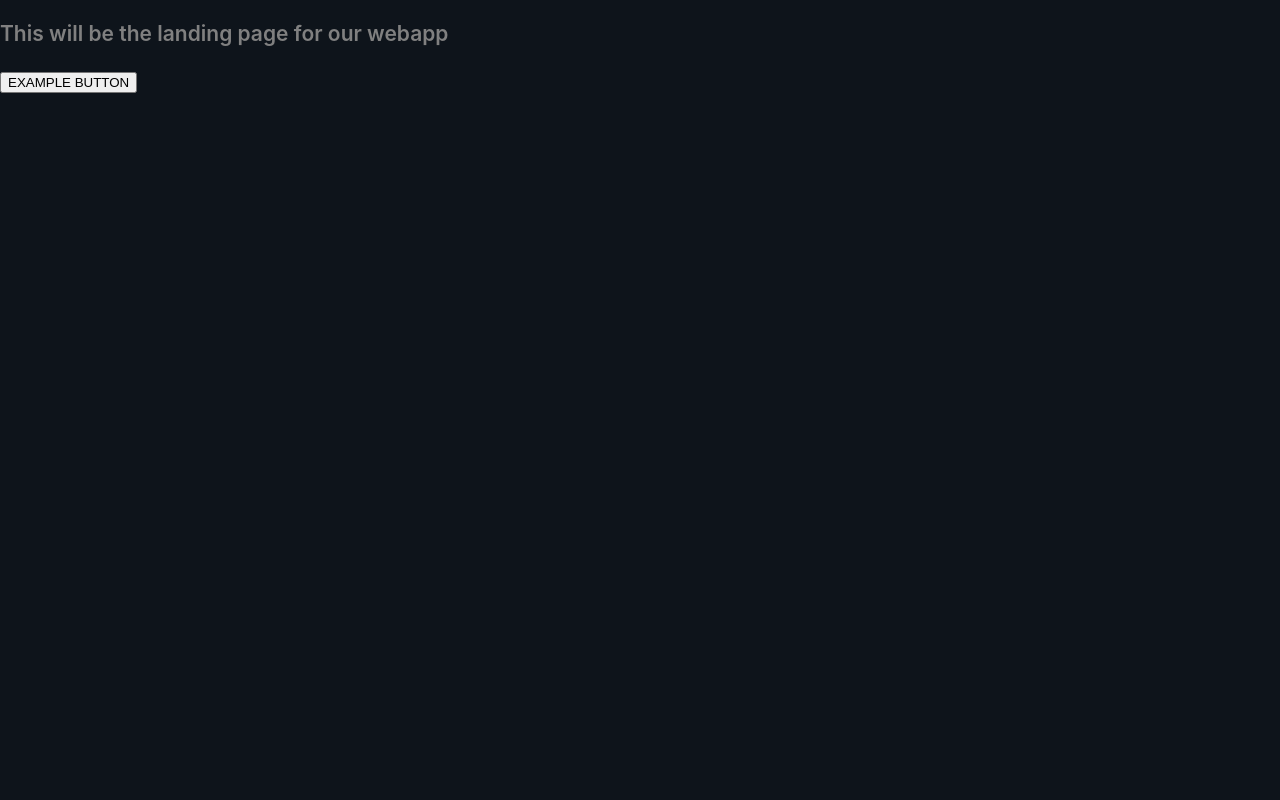
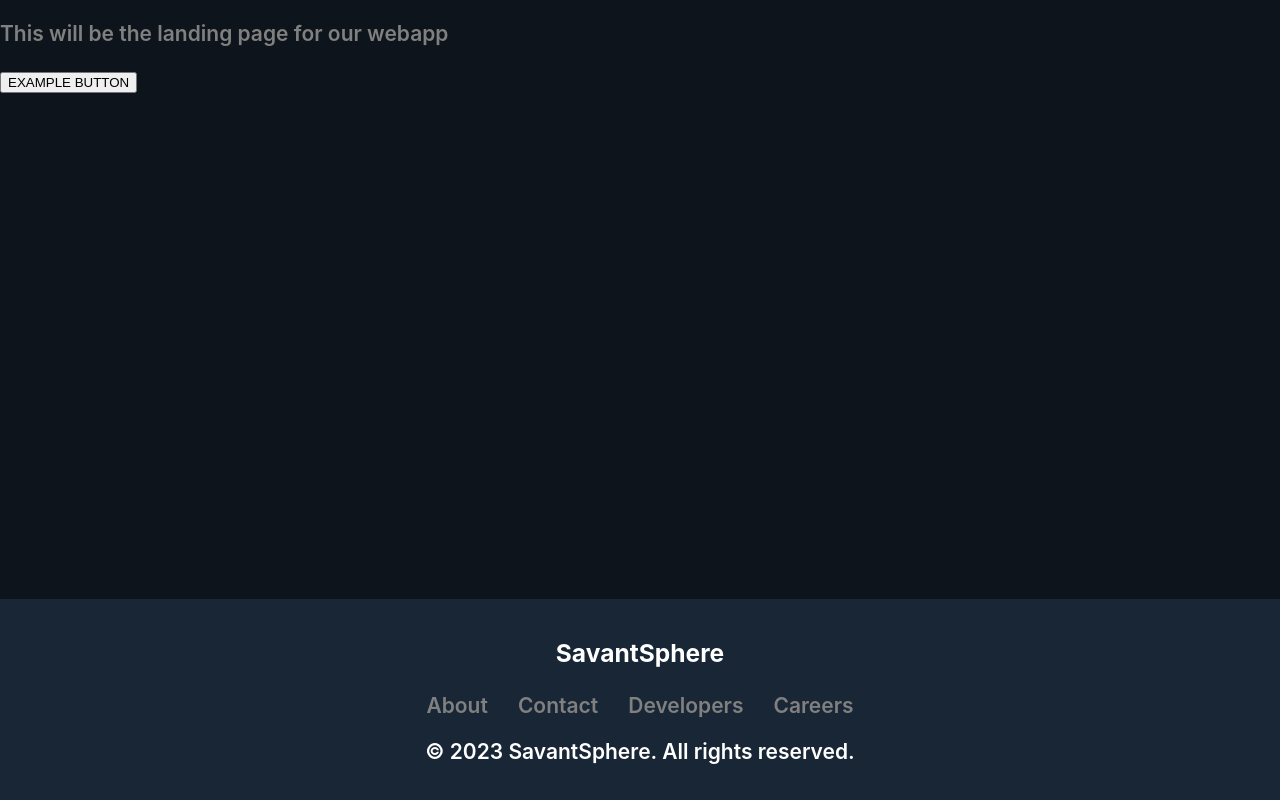
Before and after one commit to Norikaz/SavantSphere, a React (Create React App) app: page / in a window 1280 px wide. Built offline with nearby package versions, Linux system fonts and the light colour scheme.

Commit message:
created footer similar to the mockup, changed some names and styles for other components

```diff
--- a/src/components/ContactForm/styles/index.css
+++ b/src/components/ContactForm/styles/index.css
@@ -1,6 +1,6 @@
 .contact-form-container {
 	width: 400px;
-	margin: 7em auto;
+	margin: 4em auto;
 	text-align: left;
 }
 
--- /dev/null
+++ b/src/components/Footer/index.tsx
@@ -0,0 +1,30 @@
+import React from 'react'
+import './styles/index.css'
+import { Link } from 'react-router-dom'
+import { ROUTES } from '../../root/routes-constants'
+
+const Footer = () => {
+	// TODO: Add other footer links
+	return (
+		<div className="footer-container">
+			<h3>SavantSphere</h3>
+			<ul className="footer-links">
+				<li>
+					<Link to={'/'}>About</Link>
+				</li>
+				<li>
+					<Link to={ROUTES.CONTACT_PAGE}>Contact</Link>
+				</li>
+				<li>
+					<Link to={'/'}>Developers</Link>
+				</li>
+				<li>
+					<Link to={'/'}>Careers</Link>
+				</li>
+			</ul>
+			<p>&copy; {new Date().getFullYear()} SavantSphere. All rights reserved.</p>
+		</div>
+	)
+}
+
+export default Footer
--- /dev/null
+++ b/src/components/Footer/styles/index.css
@@ -0,0 +1,30 @@
+.footer-container {
+	background-color: #182635;
+	color: #fff;
+	padding: 15px 0;
+	text-align: center;
+	position: fixed;
+	bottom: 0;
+	width: 100%;
+	left: 0;
+	z-index: 9999;
+}
+
+.footer-links {
+	list-style-type: none;
+	padding: 0;
+}
+
+.footer-links li {
+	display: inline-block;
+	margin: 0 15px;
+}
+
+.footer-links a {
+	color: grey;
+	text-decoration: none;
+}
+
+.footer-links a:hover {
+	text-decoration: underline;
+}
--- a/src/pages/ContactPage.tsx
+++ b/src/pages/ContactPage.tsx
@@ -1,11 +1,13 @@
 import React from 'react'
 import ContactForm from '../components/ContactForm'
+import Footer from '../components/Footer'
 
 const ContactPage = () => {
 	return (
-		<div>
+		<>
 			<ContactForm />
-		</div>
+			<Footer />
+		</>
 	)
 }
 
--- a/src/pages/HomePage.tsx
+++ b/src/pages/HomePage.tsx
@@ -1,11 +1,13 @@
 import React from 'react'
 import { Button } from 'src/components/ui/button'
+import Footer from '../components/Footer'
 
 const HomePage = () => {
 	return (
 		<div>
 			<p>This will be the landing page for our webapp</p>
 			<Button variant="outline">EXAMPLE BUTTON</Button>
+			<Footer />
 		</div>
 	)
 }
--- a/src/pages/TasneemSamiul/DevTeamTwo.tsx
+++ b/src/pages/TasneemSamiul/DevTeamTwo.tsx
@@ -1,10 +1,12 @@
 import React from 'react'
-import AboutMeSam from '../../components/AboutMeSamTas'
+import AboutMeSam from '../../components/AboutMeSam'
+import Footer from 'src/components/Footer'
 
 const DevTeamTwo = () => {
 	return (
 		<>
 			<AboutMeSam />
+			<Footer />
 		</>
 	)
 }
```
Also changed, not shown: src/components/AboutMeSam/ProjectsDialog.tsx (renamed from src/components/AboutMeSamTas/ProjectsDialog.tsx), src/components/AboutMeSam/SysAdminDialog.tsx (renamed from src/components/AboutMeSamTas/SysAdminDialog.tsx), src/components/AboutMeSam/index.tsx (renamed from src/components/AboutMeSamTas/index.tsx), src/components/AboutMeSam/styles/index.css (renamed from src/components/AboutMeSamTas/styles/index.css).
